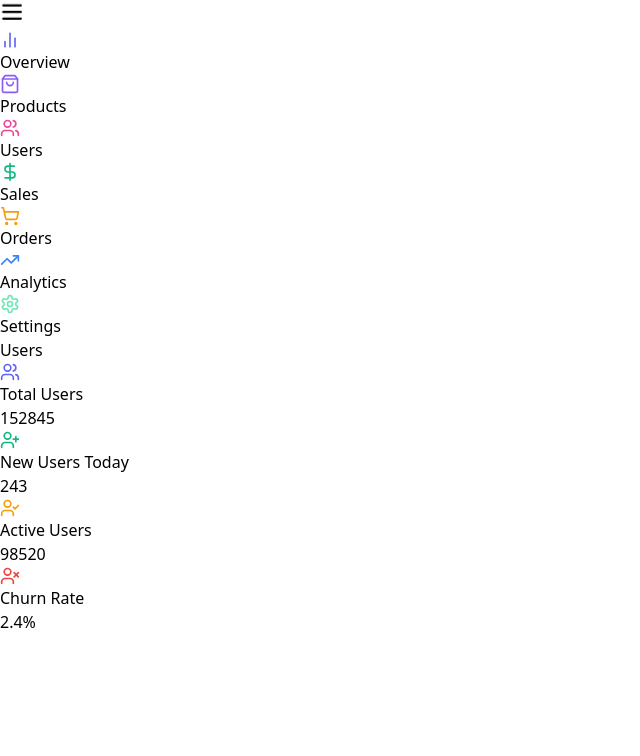
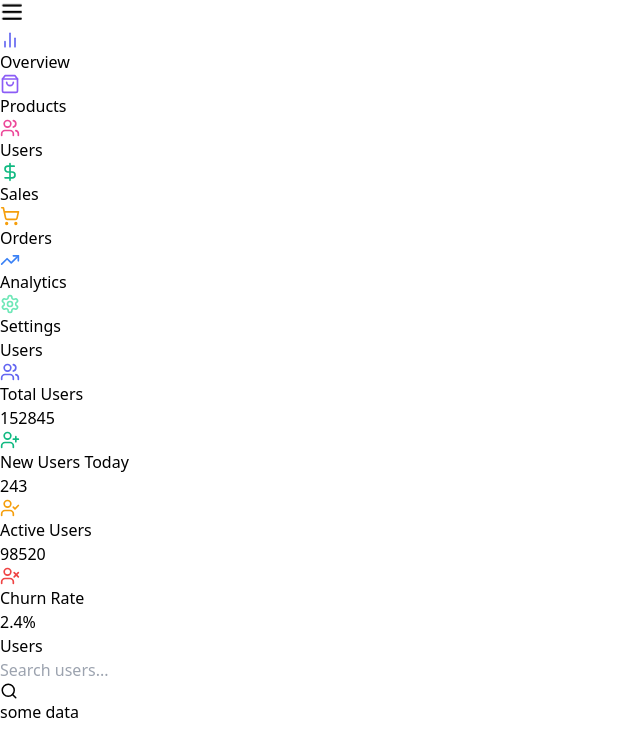
Before and after one commit to MirosBL45/dashboard, a React (Vite) app: page /users in a window 1280 px wide. Shown: the top 756 px of the page, without its empty margins (0-640 px from the left). Built offline with nearby package versions, Linux system fonts and the light colour scheme.

Commit message:
users table started

```diff
--- /dev/null
+++ b/src/components/users/UsersTable.jsx
@@ -0,0 +1,43 @@
+import { useState } from 'react';
+import { motion } from 'framer-motion';
+import { Search } from 'lucide-react';
+import { USER_DATA } from '../../data/ChartsData';
+
+export default function UsersTable() {
+  const [searchTerm, setSearchTerm] = useState('');
+  const [filteredUsers, setFilteredUsers] = useState(USER_DATA);
+
+  function handleSearch(e) {
+    const term = e.target.value.toLowerCase();
+    setSearchTerm(term);
+    const filtered = USER_DATA.filter(
+      (user) =>
+        user.name.toLowerCase().includes(term) ||
+        user.email.toLowerCase().includes(term)
+    );
+    setFilteredUsers(filtered);
+  }
+
+  return (
+    <motion.div
+      className="bg-gray-800 bg-opacity-50 backdrop-blur-md shadow-lg rounded-xl p-6 border border-gray-700"
+      initial={{ opacity: 0, y: 20 }}
+      animate={{ opacity: 1, y: 0 }}
+      transition={{ delay: 0.2 }}
+    >
+      <div className="flex justify-between items-center mb-6">
+        <h2 className="text-xl font-semibold text-gray-100">Users</h2>
+        <div className="relative">
+          <input
+            type="text"
+            placeholder="Search users..."
+            className="bg-gray-700 text-white placeholder-gray-400 rounded-lg pl-10 pr-4 py-2 focus:outline-none focus:ring-2 focus:ring-blue-500"
+            value={searchTerm}
+            onChange={handleSearch}
+          />
+          <Search className="absolute left-3 top-2.5 text-gray-400" size={18} />
+        </div>
+      </div>
+    </motion.div>
+  );
+}
--- /dev/null
+++ b/src/components/users/w-allUsers.jsx
@@ -0,0 +1,3 @@
+import UsersTable from './UsersTable';
+
+export { UsersTable };
--- a/src/data/ChartsData.jsx
+++ b/src/data/ChartsData.jsx
@@ -88,3 +88,41 @@ export const PRODUCT_DATA = [
     sales: 720,
   },
 ];
+
+export const USER_DATA = [
+  {
+    id: 1,
+    name: 'John Doe',
+    email: 'john@example.com',
+    role: 'Customer',
+    status: 'Active',
+  },
+  {
+    id: 2,
+    name: 'Jane Smith',
+    email: 'jane@example.com',
+    role: 'Admin',
+    status: 'Active',
+  },
+  {
+    id: 3,
+    name: 'Bob Johnson',
+    email: 'bob@example.com',
+    role: 'Customer',
+    status: 'Inactive',
+  },
+  {
+    id: 4,
+    name: 'Alice Brown',
+    email: 'alice@example.com',
+    role: 'Customer',
+    status: 'Active',
+  },
+  {
+    id: 5,
+    name: 'Charlie Wilson',
+    email: 'charlie@example.com',
+    role: 'Moderator',
+    status: 'Active',
+  },
+];
--- a/src/pages/UsersPage.jsx
+++ b/src/pages/UsersPage.jsx
@@ -4,6 +4,7 @@ import {
   StatCard,
   BottomPageWrapper,
 } from '../components/common/w-allCommon';
+import { UsersTable } from '../components/users/w-allUsers';
 
 export default function UsersPage() {
   return (
@@ -23,6 +24,12 @@ export default function UsersPage() {
           ))}
         </>
       }
+      mainContent={
+        <>
+          <UsersTable />
+          <BottomPageWrapper>some data</BottomPageWrapper>
+        </>
+      }
     />
   );
 }
```
